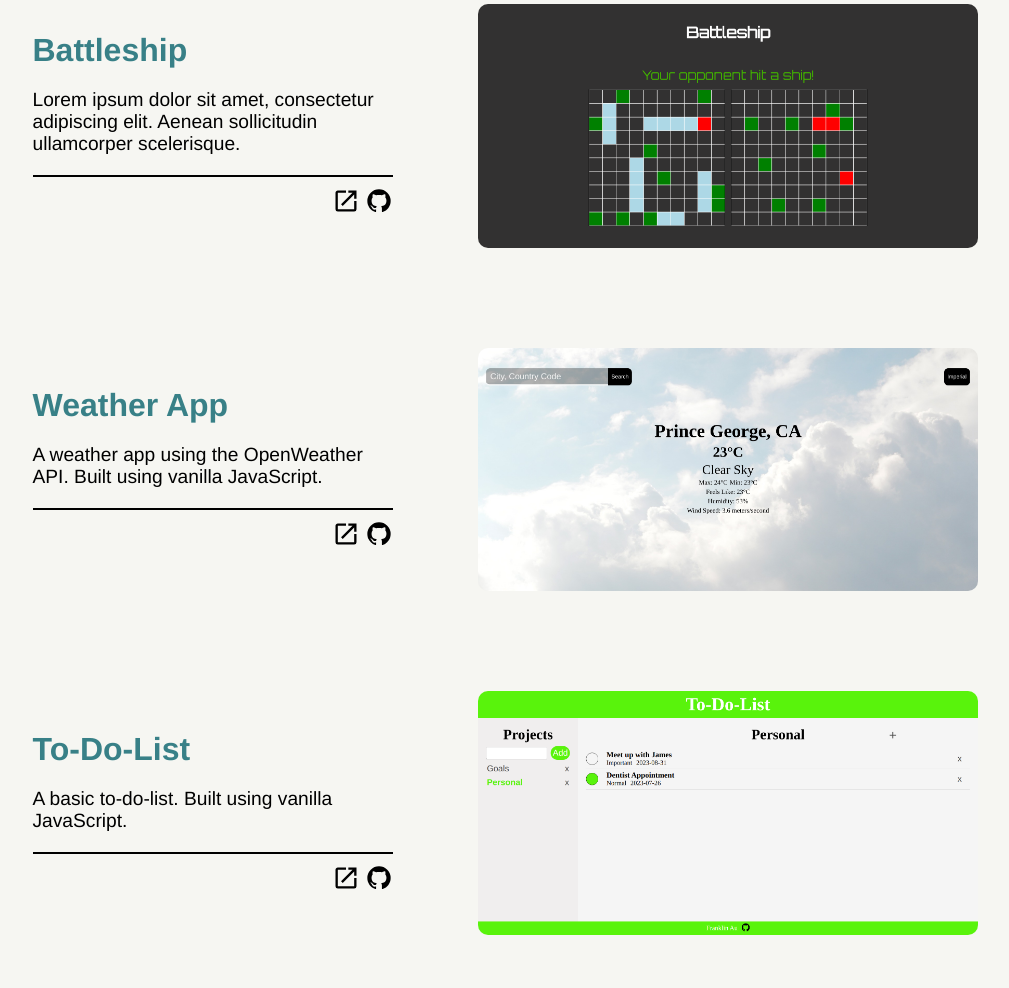
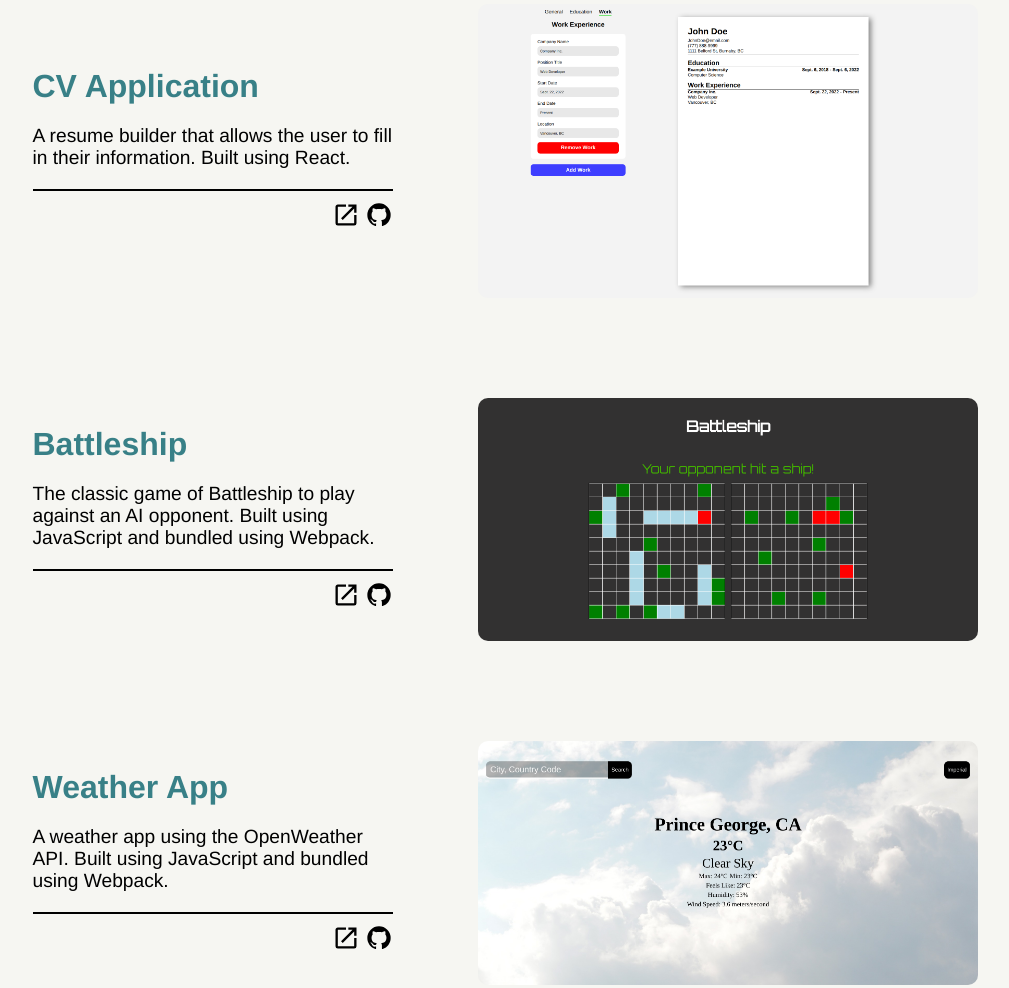
Before and after one commit to fau446/personal-portfolio, a website: page dist/index.html in a window 1280 px wide. Shown: the part 732-1720 px from the top of the page, without its empty margins (145-1154 px from the left). Drawn offline with nearby package versions, Linux system fonts and the light colour scheme.

Commit message:
Update projects in My Projects

```diff
--- a/dist/index.html
+++ b/dist/index.html
@@ -102,10 +102,46 @@
         <div class="project">
           <div class="content">
             <div class="project-text text-box left-reveal">
+              <h3>CV Application</h3>
+              <p>
+                A resume builder that allows the user to fill in their
+                information. Built using React.
+              </p>
+              <div class="content-footer">
+                <a
+                  href="https://cv-application-tau-tan.vercel.app/"
+                  target="_blank"
+                  ><img
+                    class="svg"
+                    src="images/open-in-new.svg"
+                    alt="cv-application live website"
+                  />
+                </a>
+                <a
+                  href="https://github.com/fau446/cv-application"
+                  target="_blank"
+                  ><img
+                    class="svg"
+                    src="images/github.svg"
+                    alt="cv-application repo"
+                /></a>
+              </div>
+            </div>
+            <img
+              class="project-img right-reveal"
+              src="./images/CV-Application.png"
+              alt=""
+            />
+          </div>
+        </div>
+
+        <div class="project">
+          <div class="content">
+            <div class="project-text text-box left-reveal">
               <h3>Battleship</h3>
               <p>
-                Lorem ipsum dolor sit amet, consectetur adipiscing elit. Aenean
-                sollicitudin ullamcorper scelerisque.
+                The classic game of Battleship to play against an AI opponent.
+                Built using JavaScript and bundled using Webpack.
               </p>
               <div class="content-footer">
                 <a href="http://fau446.github.io/battleship/" target="_blank"
@@ -136,8 +172,8 @@
             <div class="project-text text-box left-reveal">
               <h3>Weather App</h3>
               <p>
-                A weather app using the OpenWeather API. Built using vanilla
-                JavaScript.
+                A weather app using the OpenWeather API. Built using JavaScript
+                and bundled using Webpack.
               </p>
               <div class="content-footer">
                 <a href="https://fau446.github.io/weather-app/" target="_blank"
@@ -167,7 +203,10 @@
           <div class="content">
             <div class="project-text text-box left-reveal">
               <h3>To-Do-List</h3>
-              <p>A basic to-do-list. Built using vanilla JavaScript.</p>
+              <p>
+                A basic to-do-list. Built using JavaScript and bundled using
+                Webpack.
+              </p>
               <div class="content-footer">
                 <a href="https://fau446.github.io/to-do-list/" target="_blank"
                   ><img class="svg" src="images/open-in-new.svg" alt="" />
@@ -194,7 +233,7 @@
               <h3>Tic-Tac-Toe</h3>
               <p>
                 Classic game of tic-tac-toe to play with two players. Built
-                using vanilla JavaScript.
+                using JavaScript.
               </p>
               <div class="content-footer">
                 <a
```
Also changed, not shown: dist/images/CV-Application.png (added).
